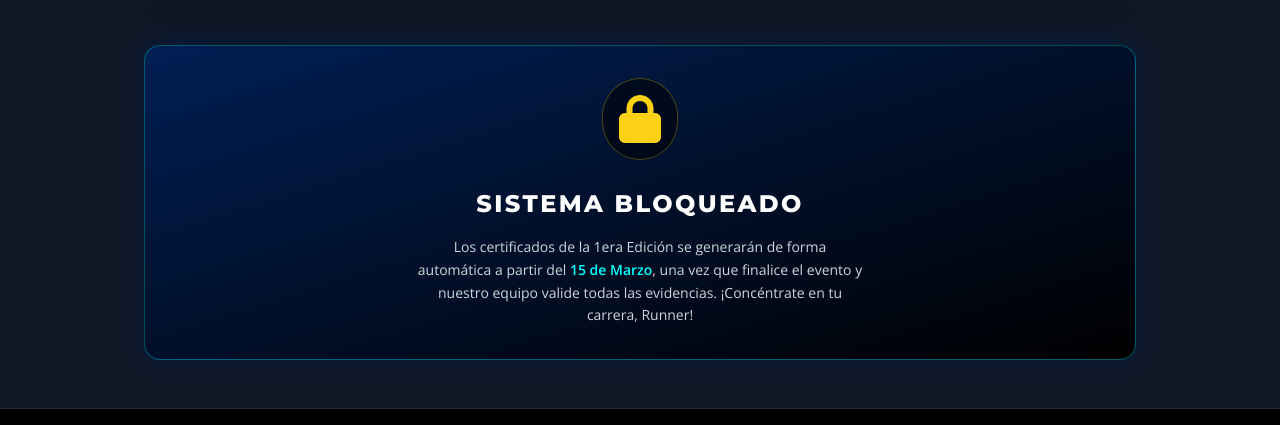
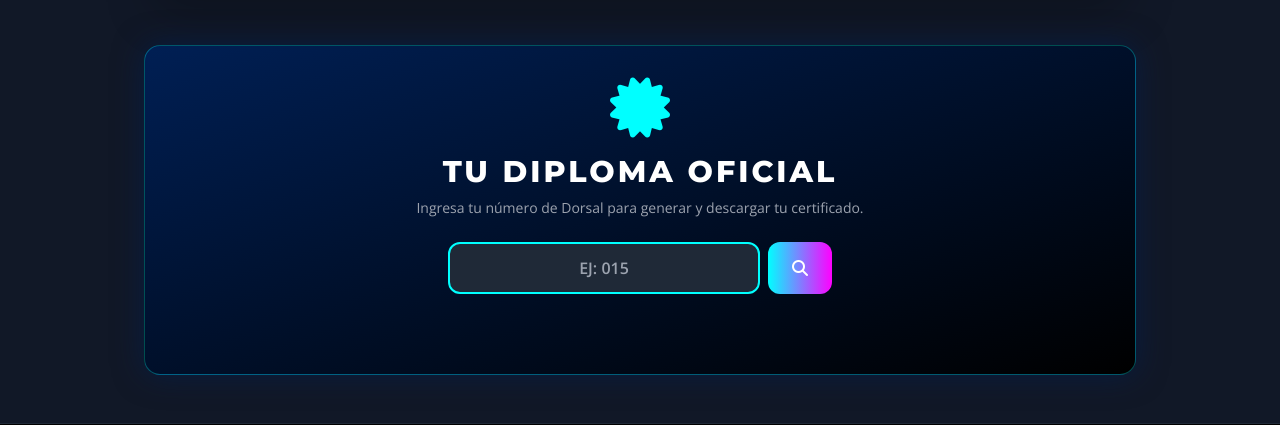
Before and after one commit to PetitJacquespierre/retovirtual5kvzla, a website: page resultados.html in a window 1280 px wide. Shown: the part 804-1229 px from the top of the page. Drawn offline with nearby package versions, Linux system fonts and the light colour scheme; no server answers.

Commit message:
Add files via upload

```diff
--- a/resultados.html
+++ b/resultados.html
@@ -92,7 +92,7 @@
             </div>
         </div>
 
-        <div id="candado-certificado" class="bg-gradient-to-br from-[#001F54] to-black rounded-2xl p-8 border border-[#00FFFF]/30 text-center relative mt-12 shadow-[0_0_30px_rgba(0,31,84,0.6)]">
+        <div id="candado-certificado" class="bg-gradient-to-br from-[#001F54] to-black rounded-2xl p-8 border border-[#00FFFF]/30 text-center relative mt-12 shadow-[0_0_30px_rgba(0,31,84,0.6)] hidden">
             <div class="bg-black/50 p-4 rounded-full mb-3 border border-[#FCD116]/30 inline-block">
                 <i class="fa-solid fa-lock text-5xl text-[#FCD116]"></i>
             </div>
@@ -102,7 +102,7 @@
             </p>
         </div>
 
-        <div id="seccion-certificado-externo" class="bg-gradient-to-br from-[#001F54] to-black rounded-2xl p-8 border border-[#00FFFF]/30 text-center relative mt-12 shadow-[0_0_30px_rgba(0,31,84,0.6)] hidden">
+        <div id="seccion-certificado-externo" class="bg-gradient-to-br from-[#001F54] to-black rounded-2xl p-8 border border-[#00FFFF]/30 text-center relative mt-12 shadow-[0_0_30px_rgba(0,31,84,0.6)]">
             <i class="fa-solid fa-certificate text-6xl text-[#00FFFF] mb-4"></i>
             <h3 class="text-3xl font-black mb-2 font-heading text-white uppercase tracking-widest">Tu Diploma Oficial</h3>
             <p class="text-gray-400 mb-6 text-sm">Ingresa tu número de Dorsal para generar y descargar tu certificado.</p>
```
